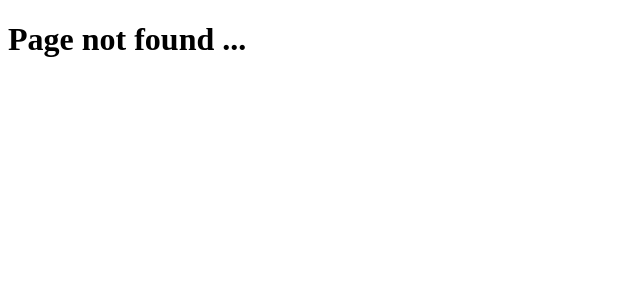
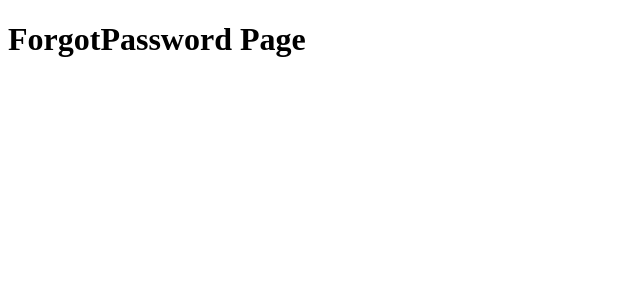
Before and after one commit to Toheedullah-K3/learning-next-js, a Next.js app in the folder routing-demo/: page /forgot-password in a window 1280 px wide. Before the commit this address had no page. Shown: the top 300 px of the page, without its empty margins (0-640 px from the left). Built offline with nearby package versions, Linux system fonts and the light colour scheme.

Commit message:
Group routes

```diff
--- /dev/null
+++ b/routing-demo/src/app/(auth)/forgot-password/page.tsx
@@ -0,0 +1,3 @@
+export default function ForgotPassword () {
+    return <h1>ForgotPassword Page</h1>
+}
--- /dev/null
+++ b/routing-demo/src/app/(auth)/login/page.tsx
@@ -0,0 +1,3 @@
+export default function Login () {
+    return <h1>Login Page</h1>
+}
--- /dev/null
+++ b/routing-demo/src/app/(auth)/register/page.tsx
@@ -0,0 +1,3 @@
+export default function Register () {
+    return <h1>Register Page</h1>
+}
```
